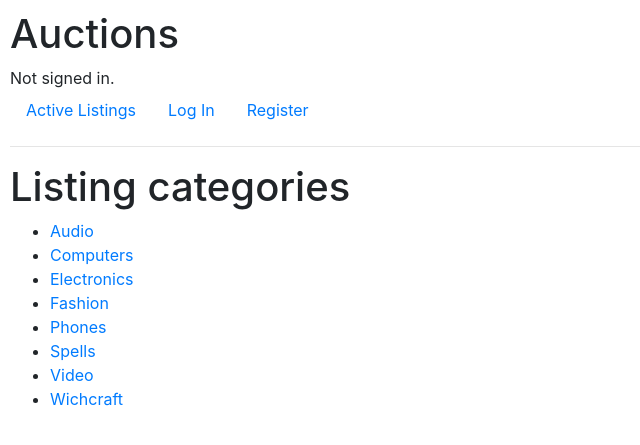
After one commit to siphe-sihle/Commerce, a Django app: page /category in a window 1280 px wide. The commit adds this page. Shown: the top 445 px of the page, without its empty margins (0-640 px from the left). Run offline with Django 3.2, Linux system fonts and the light colour scheme; data comes from the database, SQL or seed files in the repository; some libraries are stand-ins or nearby versions.

Commit message:
Categories Pg + show active listings in category

```diff
--- /dev/null
+++ b/auctions/templates/auctions/category.html
@@ -0,0 +1,12 @@
+{% extends "auctions/layout.html" %}
+
+{% block body %}
+    <h1>Listing categories</h1>
+
+    <ul>
+        {% for category in categories %}
+            <li><a href="{% url 'filtered' category.id %}">{{category.name}}</a></li>
+        {% endfor %}
+    </ul>
+
+{% endblock %}
--- a/auctions/templates/auctions/index.html
+++ b/auctions/templates/auctions/index.html
@@ -5,7 +5,11 @@
 
     <ul>
         {% for listing in listings %}
-            <li><a href="listings/{{listing.id}}">{{listing.title}}</a></li>
+            {% if listing.active == True %}
+                <li><a href="listings/{{listing.id}}">{{listing.title}}</a></li>
+            {% else %}
+                <li><a href="listings/{{listing.id}}" style="color:red;">{{listing.title}}</a></li>
+            {% endif %}
         {% endfor %}
     </ul>
 {% endblock %}
--- a/auctions/templates/auctions/layout.html
+++ b/auctions/templates/auctions/layout.html
@@ -27,6 +27,11 @@
                 <li class="nav-item">
                     <a class="nav-link" href="{% url 'watchlist' %}">watchlist</a>
                 </li>
+
+                <li class="nav-item">
+                    <a class="nav-link" href="{% url 'category' %}">Categories</a>
+                </li>
+
                 <li class="nav-item">
                     <a class="nav-link" href="{% url 'logout' %}">Log Out</a>
                 </li>
--- a/auctions/templates/auctions/listing.html
+++ b/auctions/templates/auctions/listing.html
@@ -82,7 +82,7 @@
         Category
         <ul>
             {% for cat in categories %}
-                <li>{{cat}}</li>
+                <li><a href="{% url 'filtered' cat.id %}">{{cat.name}}</a></li>
             {% endfor %}
         </ul>
     </div>
--- a/auctions/urls.py
+++ b/auctions/urls.py
@@ -10,5 +10,7 @@ urlpatterns = [
     path("register", views.register, name="register"),
     path("listings/<int:id>", views.listing_view, name="listings"),
     path("create", views.create_listing, name="create"),
-    path("watchlist", views.watchlist_view, name="watchlist")
+    path("watchlist", views.watchlist_view, name="watchlist"),
+    path("category", views.category_view, name="category"),
+    path("categories/<int:category_id>", views.filtered_category_view, name="filtered")
 ]
--- a/auctions/views.py
+++ b/auctions/views.py
@@ -215,8 +215,24 @@ def watchlist_view(request):
 
 # Categories view
 def category_view(request):
+    # get all categories from the database
+
+    return render(request,"auctions/category.html",{"categories": Category.objects.all().order_by('name').values()})
     pass
 
+# Filtered catgories view
+
+def filtered_category_view(request, category_id):
+    # get all listings that belong to a particular category
+
+    category_name = Category.objects.get(pk=category_id)
+
+    # Listings that belong to a certain category_id, using the category_name object
+
+    Category_listings = Listing.objects.filter(category=category_name)
+
+    return render(request, "auctions/filtered.html", {"listings": Category_listings,
+    "category": category_name})
 
 def login_view(request):
     if request.method == "POST":
```
Also changed, not shown: auctions/templates/auctions/filtered.html (added, +12 -0 lines).
